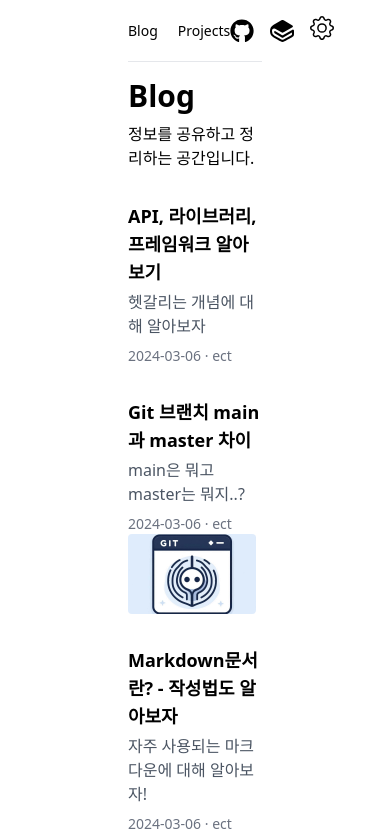
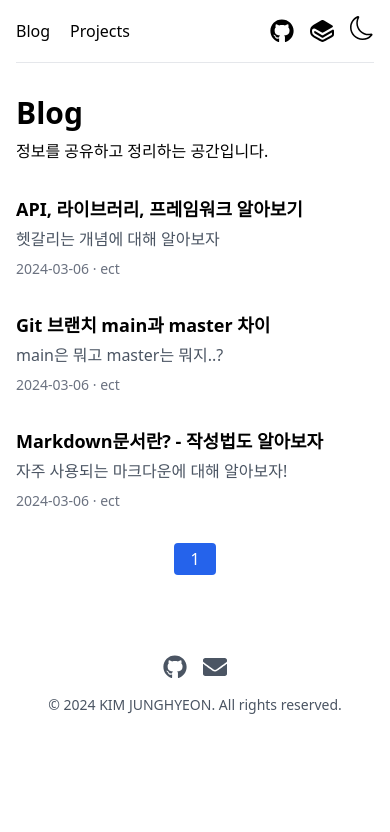
Before and after one commit to fabric0de/junghyeon.dev, a Next.js app: page /blog in a window 390 px wide. Shown: the top 832 px of the page. Built offline with nearby package versions, Linux system fonts and the light colour scheme.

Commit message:
모바일 반응형 적용

```diff
--- a/src/app/layout.tsx
+++ b/src/app/layout.tsx
@@ -1,3 +1,4 @@
+// src/app/layout.tsx
 import "@/style/globals.css";
 import Header from "@/components/layout/Header";
 import Footer from "@/components/layout/Footer";
@@ -9,13 +10,10 @@ export default function RootLayout({
 }) {
   return (
     <html lang="en">
-      <head>{/* 여기에 meta 태그, title 등 추가 가능 */}</head>
       <body>
-        <div className="flex flex-col min-h-screen mx-auto max-w-screen-lg ">
+        <div className="container mx-auto px-4 md:px-8">
           <Header />
-          <main className="flex-grow px-32">
-            <div className="w-full">{children}</div>
-          </main>
+          <main className="py-8">{children}</main>
           <Footer />
         </div>
       </body>
--- a/src/components/PostList.tsx
+++ b/src/components/PostList.tsx
@@ -30,14 +30,12 @@ const PostList = ({ posts }: PostListProps) => {
     setCurrentPage(page);
   };
 
-  // 최신순으로 정렬
   const sortedPosts = posts.sort(
     (a, b) =>
       new Date(b.frontMatter.date).getTime() -
       new Date(a.frontMatter.date).getTime()
   );
 
-  // 현재 페이지에 표시할 포스트 계산
   const startIndex = (currentPage - 1) * POSTS_PER_PAGE;
   const selectedPosts = sortedPosts.slice(
     startIndex,
@@ -63,13 +61,15 @@ const PostList = ({ posts }: PostListProps) => {
                 </p>
               </div>
               {frontMatter.thumbnail && (
-                <Image
-                  src={frontMatter.thumbnail}
-                  alt={frontMatter.title}
-                  width={128} // 이미지의 실제 너비에 맞게 설정
-                  height={128} // 이미지의 실제 높이에 맞게 설정
-                  className="object-cover w-32 h-20 rounded"
-                />
+                <div className="hidden md:block">
+                  <Image
+                    src={frontMatter.thumbnail}
+                    alt={frontMatter.title}
+                    width={128}
+                    height={128}
+                    className="object-cover w-32 h-20 rounded"
+                  />
+                </div>
               )}
             </Link>
           </div>
--- a/src/components/layout/Header.tsx
+++ b/src/components/layout/Header.tsx
@@ -3,72 +3,50 @@
 import Link from "next/link";
 import { useState, useEffect } from "react";
 import { FaGithub } from "react-icons/fa";
-import { BsSun, BsMoon, BsGear } from "react-icons/bs";
+import { BsSun, BsMoon } from "react-icons/bs";
 import { SiGitbook } from "react-icons/si";
 
 const Header = () => {
-  const [darkMode, setDarkMode] = useState<string>("system");
-  const [isDropdownOpen, setIsDropdownOpen] = useState<boolean>(false);
+  const [darkMode, setDarkMode] = useState("system");
+  const [showOptions, setShowOptions] = useState(false);
 
   useEffect(() => {
-    const storedMode = localStorage.getItem("darkMode") || "system";
-    setDarkMode(storedMode);
-    applyDarkMode(storedMode);
+    const prefersDarkScheme = window.matchMedia("(prefers-color-scheme: dark)");
 
-    const handleChange = (e: MediaQueryListEvent) => {
+    const updateTheme = () => {
       if (darkMode === "system") {
-        applyDarkMode(e.matches ? "dark" : "light");
+        if (prefersDarkScheme.matches) {
+          document.documentElement.classList.add("dark");
+        } else {
+          document.documentElement.classList.remove("dark");
         }
-    };
-
-    window
-      .matchMedia("(prefers-color-scheme: dark)")
-      .addEventListener("change", handleChange);
-
-    return () => {
-      window
-        .matchMedia("(prefers-color-scheme: dark)")
-        .removeEventListener("change", handleChange);
-    };
-  }, [darkMode]);
-
-  const applyDarkMode = (mode: string) => {
-    if (
-      mode === "dark" ||
-      (mode === "system" &&
-        window.matchMedia("(prefers-color-scheme: dark)").matches)
-    ) {
+      } else if (darkMode === "dark") {
         document.documentElement.classList.add("dark");
       } else {
         document.documentElement.classList.remove("dark");
       }
     };
 
-  const handleModeChange = (mode: string) => {
-    setDarkMode(mode);
-    localStorage.setItem("darkMode", mode);
-    applyDarkMode(mode);
-    setIsDropdownOpen(false); // 드롭다운 닫기
+    updateTheme();
+    prefersDarkScheme.addEventListener("change", updateTheme);
+
+    return () => {
+      prefersDarkScheme.removeEventListener("change", updateTheme);
+    };
+  }, [darkMode]);
+
+  const toggleDarkMode = () => {
+    setShowOptions(!showOptions);
   };
 
-  const toggleDropdown = () => {
-    setIsDropdownOpen(!isDropdownOpen);
-  };
-
-  const getDarkModeIcon = () => {
-    switch (darkMode) {
-      case "light":
-        return <BsSun />;
-      case "dark":
-        return <BsMoon />;
-      default:
-        return <BsGear />;
-    }
+  const handleDarkModeChange = (mode: string) => {
+    setDarkMode(mode);
+    setShowOptions(false);
   };
 
   return (
-    <header className="flex justify-between items-center py-4 mx-32 mb-4 text-sm border-b">
-      <div className="flex justify-start">
+    <header className="py-4 border-b">
+      <div className="container mx-auto  flex justify-between items-center">
         <nav>
           <ul className="flex gap-5">
             <li>
@@ -79,13 +57,11 @@ const Header = () => {
             </li>
           </ul>
         </nav>
-      </div>
-      <div className="flex items-center relative">
+        <div className="flex items-center space-x-4">
           <a
             href="https://github.com/fabric0de"
             target="_blank"
             rel="noopener noreferrer"
-          className="mr-4"
           >
             <FaGithub className="text-2xl" />
           </a>
@@ -93,42 +69,36 @@ const Header = () => {
             href="https://fabric0de.gitbook.io/fabric0des-wiki/"
             target="_blank"
             rel="noopener noreferrer"
-          className="mr-4"
           >
             <SiGitbook className="text-2xl" />
           </a>
           <div className="relative">
-          <button onClick={toggleDropdown} className="text-2xl">
-            {getDarkModeIcon()}
+            <button onClick={toggleDarkMode} className="text-2xl">
+              {darkMode === "dark" ? <BsSun /> : <BsMoon />}
             </button>
-          {isDropdownOpen && (
-            <div className="absolute right-0 mt-2 w-32 bg-white dark:bg-gray-800 rounded shadow-lg z-10">
+            {showOptions && (
+              <div className="absolute right-0 mt-2 w-48 bg-white dark:bg-gray-800 rounded-md shadow-lg py-1 z-20">
                 <button
-                onClick={() => handleModeChange("system")}
-                className={`w-full px-4 py-2 text-left ${
-                  darkMode === "system" ? "bg-gray-200 dark:bg-gray-700" : ""
-                }`}
+                  onClick={() => handleDarkModeChange("system")}
+                  className="block px-4 py-2 text-sm text-gray-700 dark:text-gray-300"
                 >
-                시스템 설정
+                  System
                 </button>
                 <button
-                onClick={() => handleModeChange("light")}
-                className={`w-full px-4 py-2 text-left ${
-                  darkMode === "light" ? "bg-gray-200 dark:bg-gray-700" : ""
-                }`}
+                  onClick={() => handleDarkModeChange("light")}
+                  className="block px-4 py-2 text-sm text-gray-700 dark:text-gray-300"
                 >
-                라이트 모드
+                  Light
                 </button>
                 <button
-                onClick={() => handleModeChange("dark")}
-                className={`w-full px-4 py-2 text-left ${
-                  darkMode === "dark" ? "bg-gray-200 dark:bg-gray-700" : ""
-                }`}
+                  onClick={() => handleDarkModeChange("dark")}
+                  className="block px-4 py-2 text-sm text-gray-700 dark:text-gray-300"
                 >
-                다크 모드
+                  Dark
                 </button>
               </div>
             )}
+          </div>
         </div>
       </div>
     </header>
```
Lines whose indentation alone changed are shown as unchanged.
